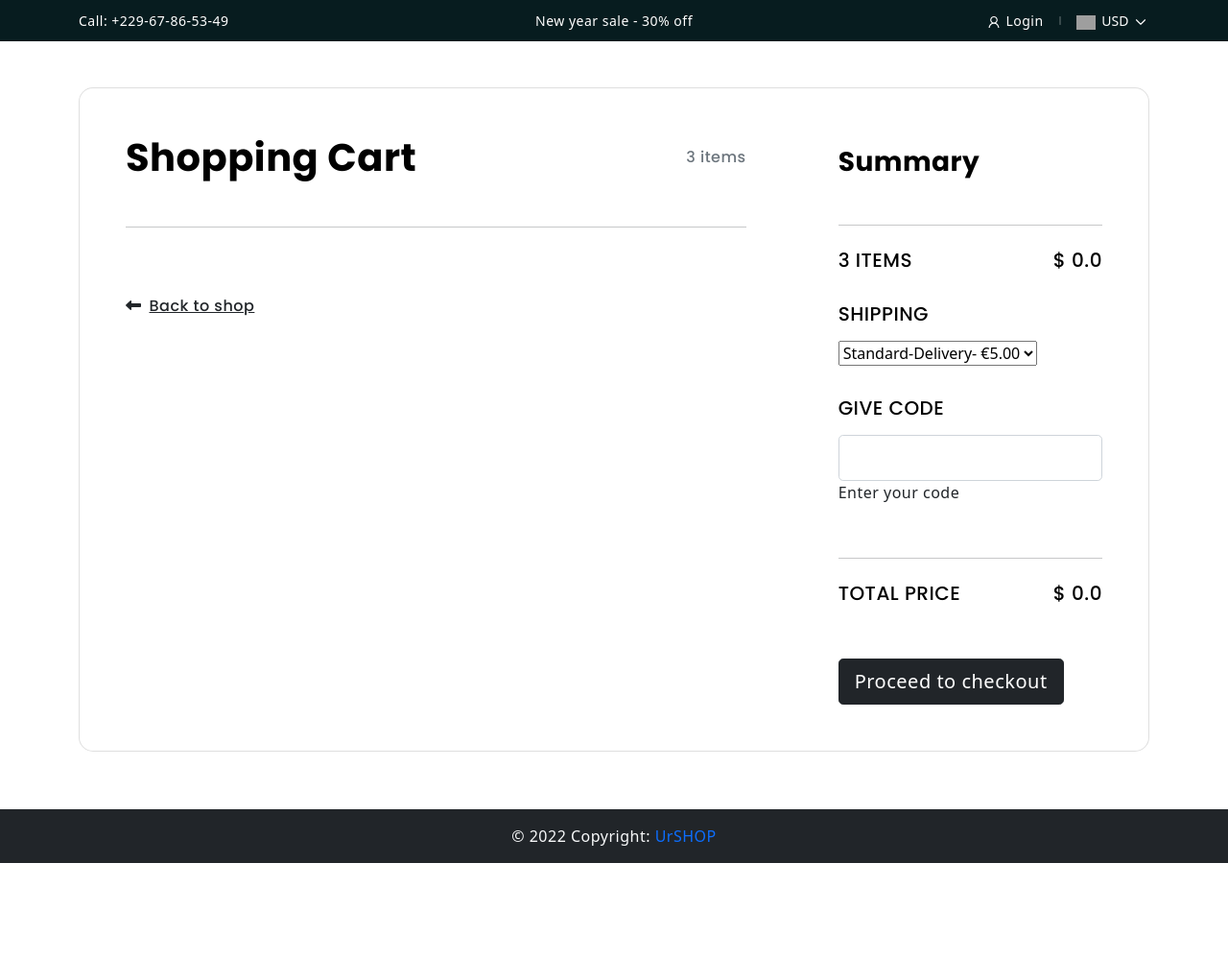
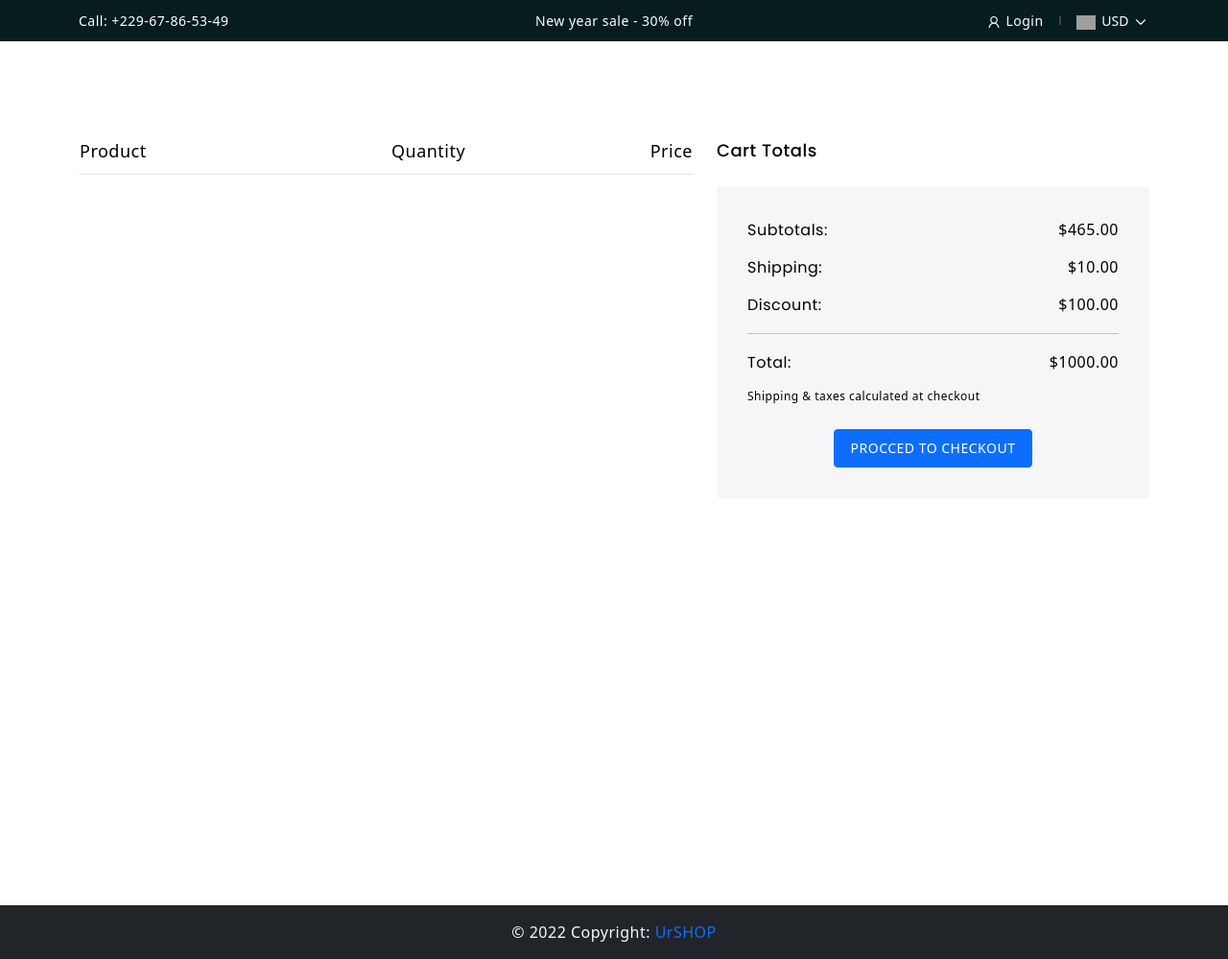
Before and after one commit to MagicRodri/urshop, a Django app: page /carts/detail/ in a window 1280 px wide. Shown: the whole page at 96% size. Before the commit the page ends 899 px from the top, so only its background shows below. Run offline with Django 4.2, Linux system fonts and the light colour scheme; data comes from the database, SQL or seed files in the repository; data that the repository does not hold is empty; parts of the project's set-up code (start-up, migrations or seed data) failed here and were passed over; some libraries are stand-ins or nearby versions; grey boxes are pictures that could not be loaded.

Commit message:
Carts app updated Cart infos are passed context processor Cart side drawer added and cart detail page updated

```diff
--- /dev/null
+++ b/carts/context_processors.py
@@ -0,0 +1,6 @@
+from .models import Cart, CartItem
+
+
+def cart_detail(request):
+    cart, _ = Cart.objects.get_or_new(request)
+    return {'cart': cart,'cart_items' : cart.items.all()}
--- a/carts/models.py
+++ b/carts/models.py
@@ -84,6 +84,10 @@ class CartItem(BaseModel):
         self.save()
 
     @property
+    def preview(self) -> str:
+        return self.product.preview()
+
+    @property
     def name(self) -> str:
         return self.product.name
 
--- a/carts/templates/carts/cart_detail.html
+++ b/carts/templates/carts/cart_detail.html
@@ -1,101 +1,79 @@
 {% extends '_base.html' %}
-
+{% load static %}
+{% block title %}Cart{% endblock title %}
 
 {% block content %}
-    <article>
-        <div class="container py-5 h-100">
-            <div class="row d-flex justify-content-center align-items-center h-100">
-              <div class="col-12">
-                <div class="card card-registration card-registration-2" style="border-radius: 15px;">
-                  <div class="card-body p-0">
-                    <div class="row g-0">
-                      <div class="col-lg-8">
-                        <div class="p-5">
-                          <div class="d-flex justify-content-between align-items-center mb-5">
-                            <h1 class="fw-bold mb-0 text-black">Shopping Cart</h1>
-                            <h6 class="mb-0 text-muted">3 items</h6>
+<div class="cart-page mt-100">
+  <div class="container">
+      <div class="cart-page-wrapper">
+          <div class="row">
+              <div class="col-lg-7 col-md-12 col-12">
+                  <table class="cart-table w-100">
+                      <thead>
+                        <tr>
+                          <th class="cart-caption heading_18">Product</th>
+                          <th class="cart-caption heading_18"></th>
+                          <th class="cart-caption text-center heading_18 d-none d-md-table-cell">Quantity</th>
+                          <th class="cart-caption text-end heading_18">Price</th>
+                        </tr>
+                      </thead>
+
+                      <tbody>
+                        {% for item in cart_items  %}
+                          <tr class="cart-item">
+                            <td class="cart-item-media">
+                              <div class="mini-img-wrapper">
+                                  <img class="mini-img" src={{item.preview}} alt="img">
                               </div>
-
-                          <hr class="my-4">
-                          {% for item in items %}
-                              <div class="row mb-4 d-flex justify-content-between align-items-center">
-                                  <div class="col-md-2 col-lg-2 col-xl-2">
-                                  <img
-                                      src={{item.product.images.first.image.url}}
-                                      class="img-fluid rounded-3" alt="Cotton T-shirt">
+                            </td>
+                            <td class="cart-item-details">
+                              <h2 class="product-title"><a href="cart.html#">{{item.name}}</a></h2>
+                              <p class="product-vendor">XS / Dove Gray</p>
+                            </td>
+                            <td class="cart-item-quantity">
+                              <div class="quantity d-flex align-items-center justify-content-between">
+                                  <button class="qty-btn dec-qty"><img src={% static 'images/icon/minus.svg' %}
+                                          alt="minus"></button>
+                                  <input class="qty-input" type="number" name="qty" value="1" min="0">
+                                  <button class="qty-btn inc-qty"><img src={% static 'images/icon/plus.svg' %}
+                                          alt="plus"></button>
                               </div>
-                                  <div class="col-md-3 col-lg-3 col-xl-3">
-                                  <h6 class="text-muted">{{item.product.brand}}</h6>
-                                  <h6 class="text-black mb-0">{{item.name}}</h6>
+                              <a href="cart.html#" class="product-remove mt-2">Remove</a>
+                            </td>
+                            <td class="cart-item-price text-end">
+                              <div class="product-price">${{item.price}}</div>
+                            </td>
+                          </tr>
+                        {% endfor %}
+                        </tbody>
+                    </table>
               </div>
-                                  <form class="col-md-3 col-lg-3 col-xl-3 d-flex">
-                                    <a href={% url 'carts:decrement' item.product.slug %} class="minus btn btn-link px-2">
-                                        <i class="fas fa-minus"></i>
+              <div class="col-lg-5 col-md-12 col-12">
+                  <div class="cart-total-area">
+                      <h3 class="cart-total-title d-none d-lg-block mb-0">Cart Totals</h4>
+                      <div class="cart-total-box mt-4">
+                          <div class="subtotal-item subtotal-box">
+                              <h4 class="subtotal-title">Subtotals:</h4>
+                              <p class="subtotal-value">$465.00</p>
+                          </div>
+                          <div class="subtotal-item shipping-box">
+                              <h4 class="subtotal-title">Shipping:</h4>
+                              <p class="subtotal-value">$10.00</p>
+                          </div>
+                          <div class="subtotal-item discount-box">
+                              <h4 class="subtotal-title">Discount:</h4>
+                              <p class="subtotal-value">$100.00</p>
+                          </div>
+                          <hr />
+                          <div class="subtotal-item discount-box">
+                              <h4 class="subtotal-title">Total:</h4>
+                              <p class="subtotal-value">$1000.00</p>
+                          </div>
+                          <p class="shipping_text">Shipping & taxes calculated at checkout</p>
+                          <div class="d-flex justify-content-center mt-4">
+                              <a href="checkout.html" class="position-relative btn-primary text-uppercase">
+                                  Procced to checkout
                               </a>
-
-                                    <input id="form-{{item.pk}}" min="0" name="quantity" value={{item.quantity}} type="number"
-                                        class="form-control form-control-sm" />
-
-                                    <a href={% url 'carts:add' item.product.slug %} class="plus btn btn-link px-2">
-                                        <i class="fas fa-plus"></i>
-                                    </a>
-                                  </form>
-                                  <div class="col-md-3 col-lg-2 col-xl-2 offset-lg-1">
-                                  <h6 class="mb-0">${{item.total}}</h6>
-                                  </div>
-                                  <div class="col-md-1 col-lg-1 col-xl-1 text-end">
-                                  <a href={% url 'carts:remove' item.pk %} class="text-muted"><i class="fas fa-times"></i></a>
-                                  </div>
-                              </div>
-
-                              <hr class="my-4">
-                          {% endfor %}
-                          <div class="pt-5">
-                            <h6 class="mb-0"><a href="#!" class="text-body"><i
-                                  class="fas fa-long-arrow-alt-left me-2"></i>Back to shop</a></h6>
-                          </div>
-                        </div>
-                      </div>
-                      <div class="col-lg-4 bg-grey">
-                        <div class="p-5">
-                          <h3 class="fw-bold mb-5 mt-2 pt-1">Summary</h3>
-                          <hr class="my-4">
-
-                          <div class="d-flex justify-content-between mb-4">
-                            <h5 class="text-uppercase">3 items</h5>
-                            <h5>$ {{cart.total}}</h5>
-                          </div>
-
-                          <h5 class="text-uppercase mb-3">Shipping</h5>
-
-                          <div class="mb-4 pb-2">
-                            <select class="select">
-                              <option value="1">Standard-Delivery- €5.00</option>
-                              <option value="2">Two</option>
-                              <option value="3">Three</option>
-                              <option value="4">Four</option>
-                            </select>
-                          </div>
-
-                          <h5 class="text-uppercase mb-3">Give code</h5>
-
-                          <div class="mb-5">
-                            <div class="form-outline">
-                              <input type="text" id="form3Examplea2" class="form-control form-control-lg" />
-                              <label class="form-label" for="form3Examplea2">Enter your code</label>
-                            </div>
-                          </div>
-
-                          <hr class="my-4">
-
-                          <div class="d-flex justify-content-between mb-5">
-                            <h5 class="text-uppercase">Total price</h5>
-                            <h5>$ {{cart.total}}</h5>
-                          </div>
-
-                          <a href={% url 'orders:create' %} class="btn btn-dark btn-block btn-lg"
-                            data-mdb-ripple-color="dark">Proceed to checkout</a>
-
                           </div>
                       </div>
                   </div>
@@ -104,38 +82,4 @@
       </div>
   </div>
 </div>
-    </article>
 {% endblock content %}
-
-{% block js %}
-    <script>
-      // const minusBtn = document.querySelectorAll('.minus');
-      // const plusBtn = document.querySelectorAll('.plus');
-      // const quantityForms = document.querySelectorAll('input[type=number]');
-
-
-      // for (const quantityForm of quantityForms) {
-      //   quantityForm.addEventListener('change', function(e){
-
-      //   })
-      // }
-
-      // for (const btn of minusBtn) {
-      //   btn.addEventListener('click',function (e) {
-      //     e.preventDefault();
-      //     quantityInput = btn.parentNode.querySelector('input').stepDown();
-      //   })
-      // }
-
-      // for (const btn of plusBtn) {
-      //   btn.addEventListener('click',function (e) {
-      //     e.preventDefault();
-      //     quantityInput = btn.parentNode.querySelector('input').stepUp();
-      //   })
-      // }
-
-      // function update_total() {
-
-      // }
-    </script>
-{% endblock js %}
--- a/carts/views.py
+++ b/carts/views.py
@@ -6,8 +6,6 @@ from django.urls import reverse
 from products.models import Product
 
 from .models import Cart, CartItem
-
-# Create your views here.
 
 
 def cart_add(request:HttpRequest,product_slug : str):
@@ -38,12 +36,6 @@ def cart_remove(request:HttpRequest,item_pk : int):
     item = get_object_or_404(CartItem, pk=item_pk)
     item.delete()
     return redirect(reverse('carts:detail'))
+
 def cart_detail(request):
-
-    cart , _ = Cart.objects.get_or_new(request)
-
-    context = {
-        'cart' : cart,
-        'items' : cart.items.all()
-    }
-    return render(request,'carts/cart_detail.html',context=context)
+    return render(request,'carts/cart_detail.html')
```
Lines whose indentation alone changed are shown as unchanged.
